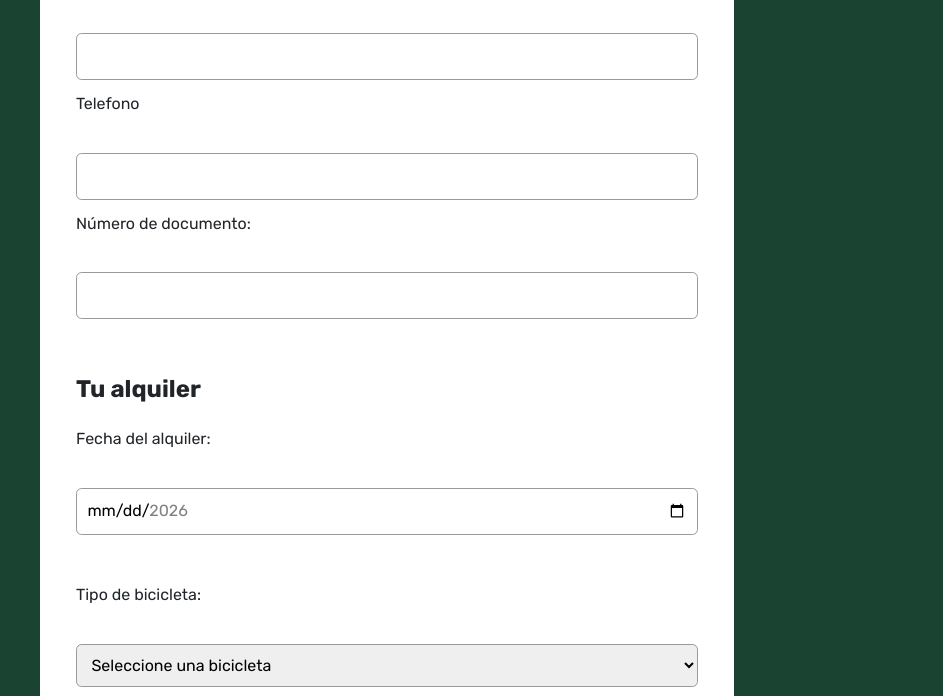
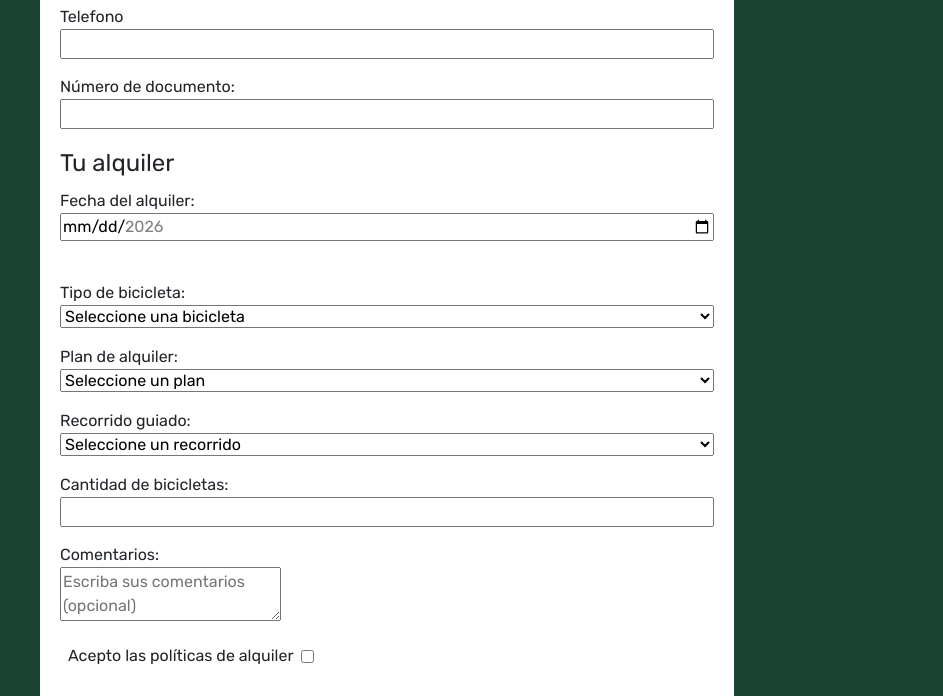
Before and after one commit to NilsonVelasco1802/Rueda-Libre, a plain HTML site: page pages/reservas.html in a window 1280 px wide. Shown: the part 448-1144 px from the top of the page, 253-1196 px from the left. Drawn offline with nearby package versions, Linux system fonts and the light colour scheme.

Commit message:
se corrige error

```diff
--- a/css/reservas.css
+++ b/css/reservas.css
@@ -1,135 +1,71 @@
-/* Contenedor principal */
 #main-reservas {
-    display: grid;
-    grid-template-columns: minmax(0, 1fr);
     background-color: var(--color-primary);
     width: 100%;
     box-sizing: border-box;
-    padding: 2rem 1rem;
+    padding: 2rem;
 }
 
-/* Sección del formulario */
+#button-reservas{
+    margin: 1rem;
+}
+
 #reserva-formulario {
-    display: grid;
-    grid-template-columns: minmax(0, 1fr);
-    justify-items: center;
+    display: flex;
+    flex-direction: column;
+    align-items: center;
     gap: 1.875rem;
     width: 100%;
-    min-width: 0;
-    max-width: 43.75rem;
-    margin: 6rem auto;
-    box-sizing: border-box;
+    margin: 0 auto;
+    margin-top: 8rem;
+    margin-bottom: 8rem;
     font-family: "Rubik", sans-serif;
 }
 
-/* Título */
 #reserva-formulario h1 {
+
     color: var(--color-text-light);
-    text-align: center;
-    margin: 0;
 }
 
-/* Formulario */
+
 #formulario {
-    display: grid;
-    grid-template-columns: minmax(0, 1fr);
-    gap: 1.25rem;
     background-color: var(--color-text-light);
+    max-width: 43.75rem;
     width: 100%;
-    min-width: 0;
-    box-sizing: border-box;
     border: 0.1875rem solid var(--color-primary);
     border-radius: 0.67rem;
     padding: 1.25rem;
 }
-
-/* Grupos de campos */
-#formulario fieldset {
-    display: grid;
-    grid-template-columns: minmax(0, 1fr);
-    gap: 0.75rem;
-    min-width: 0;
-    box-sizing: border-box;
-    padding: 1rem;
+#formulario select{
+    width: 100%;
 }
 
-/* Títulos de los grupos */
-#formulario legend {
-    font-weight: bold;
-    font-family: "Rubik", sans-serif;
+#contenedor-politicas {
+    display: flex;
+    align-items: center;
+    justify-content: flex-start;
+    gap: 0.5rem;
 }
 
-/* Etiquetas y campos */
-#formulario p {
-    display: grid;
-    grid-template-columns: minmax(0, 1fr);
-    gap: 0.4rem;
-    margin: 0;
-    min-width: 0;
+#reserva-formulario select{
+    cursor: pointer;
 }
 
-/* Campos de entrada */
-#formulario input:not([type="checkbox"]),
-#formulario select,
-#formulario textarea {
-    display: block;
-    width: 100%;
-    max-width: 100%;
-    min-width: 0;
-    box-sizing: border-box;
-    padding: 0.65rem;
-    font: inherit;
-    border: 1px solid #999;
-    border-radius: 0.35rem;
-}
 
-/* Área de comentarios */
-#formulario textarea {
-    min-height: 7rem;
-    resize: vertical;
-}
-
-/* Contenedor de políticas */
-#contenedor-politicas {
-    display: grid !important;
-    grid-template-columns: auto 1fr !important;
-    align-items: center;
-    justify-content: start;
-    gap: 0.5rem !important;
-}
-
-/* Checkbox */
 #politicas-checkbox {
-    grid-column: 1;
-    grid-row: 1;
     width: auto;
     margin: 0;
     cursor: pointer;
     transition: transform 0.2s ease;
 }
 
-/* Etiqueta de las políticas */
-#contenedor-politicas label {
-    grid-column: 2;
-    grid-row: 1;
+#politicas-checkbox:hover {
+    transform: scale(1.2);
 }
 
-/* Efecto del checkbox */
-#politicas-checkbox:hover {
-    transform: scale(1.1);
-}
-
-/* Botón de envío */
-#button-reservas {
-    justify-self: center;
-    max-width: 100%;
-    margin: 0.5rem;
-    padding: 0.75rem 1.25rem;
-    box-sizing: border-box;
-    cursor: pointer;
-}
-
-/* Footer */
 .footer-principal {
     margin-top: 0;
 }
+
+input{
+    width: 100%;
+}
```
